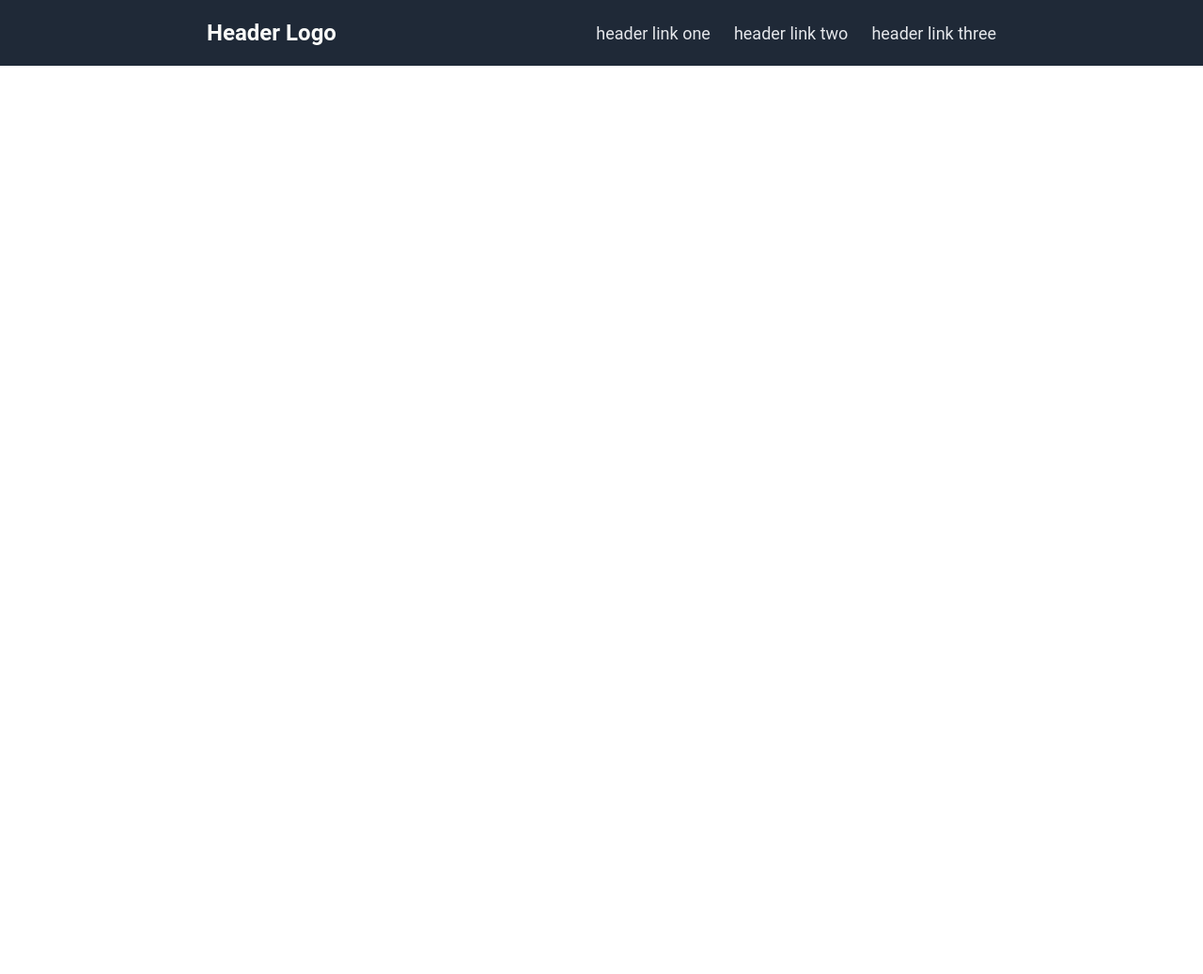
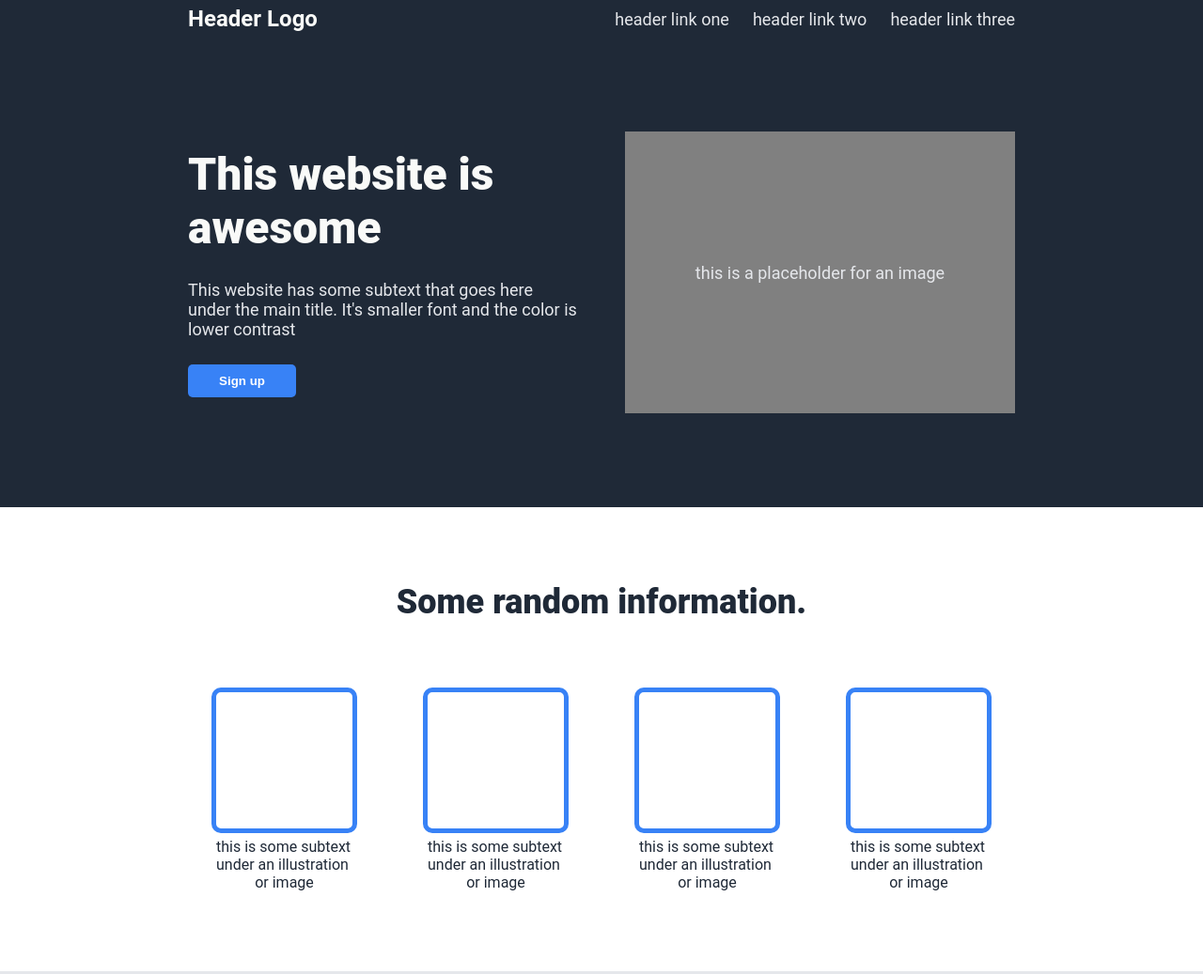
Before and after one commit to verbrannt-bob/odin-landing-page, a plain HTML site: page index.html in a window 1280 px wide. Shown: the top 1037 px of the page at 94% size. Before the commit the page ends 800 px from the top, so only its background shows below. Drawn offline with Linux system fonts and the light colour scheme.

Commit message:
Create the main, random and quote subsections html + css

```diff
--- a/index.html
+++ b/index.html
@@ -7,17 +7,59 @@
     <link rel="stylesheet" href="styles.css">
 </head>
 <body>
-    <div class="header">
+    <div class="header width">
         <div class="h_logo">Header Logo</div>
         <ul>
-            <li class="h_link"><a href="#" class="h_link">header link one</a></li>
-            <li class="h_link"><a href="#" class="h_link">header link two</a></li>
-            <li class="h_link"><a href="#" class="h_link">header link three</a></li>
+            <li class=><a href="#" class="text h_link">header link one</a></li>
+            <li class=><a href="#" class="text h_link">header link two</a></li>
+            <li class=><a href="#" class="text h_link">header link three</a></li>
         </ul>
     </div>
 
     <div class="content">
+        <div id="main" class="container_r width">
+            <div class="container_c" id="main_left">
+                <h1 id="main_title">This website is awesome</h1>
+                <p class="text">This website has some subtext that goes here under the main title. It's smaller font and the color is lower contrast</p>
+                <button class="press">Sign up</button>
+            </div>
+            <div class="container_r" id="main_right">
+                <div class="text" id="image_placeholder">this is a placeholder for an image</div>
+            </div>
+        </div>
 
+
+        <div class="random">
+            <h2 id="r_title">Some random information.</h2>
+            <div class="container_r" id="r_img_container">
+                <div class="container_c random_unit">
+                    <div class="r_img"></div>
+                    <p class="r_text">this is some subtext under an illustration or image</p>
+                </div>
+                <div class="container_c random_unit">
+                    <div class="r_img"></div>
+                    <p class="r_text">this is some subtext under an illustration or image</p></div>
+                <div class="container_c random_unit">
+                    <div class="r_img"></div>
+                    <p class="r_text">this is some subtext under an illustration or image</p>
+                </div>
+                <div class="container_c random_unit">
+                    <div class="r_img"></div>
+                    <p class="r_text">this is some subtext under an illustration or image</p>
+                </div>
+            </div>
+        </div>
+
+
+        <div id="quote" class="container_c">
+            <div class="container_c" id="q_textbox">
+                <p id="quote_text">This is an inspiring quote, or a testimonila from a customer. Maybe it's just filling up space, or maybe people will actually read it. Who knows? All I know is that it looks nice.</p>
+                <p id="quote_credit">-Thor, God of Thunder</p>
+            </div>
+        </div>
+
+        <div class="ads">
+        </div>
     </div>
 
     <div class="footer">
--- a/styles.css
+++ b/styles.css
@@ -1,6 +1,7 @@
 * {
     margin: 0;
     padding: 0;
+    box-sizing: border-box;
 }
 
 body {
@@ -9,10 +10,24 @@ body {
     font-family: "Roboto", sans-serif;
 }
 
+.container_r{
+    display: flex;
+}
+
+.container_c{
+    display: flex;
+    flex-direction: column;
+}
+
+.width {
+    padding: 0 200px;
+    /* max-width: 1200px; */
+}
+
 .header {
     display: flex;
     background-color: #1f2937;
-    padding: 20px;
+    padding: 20px 200px;
     height: 30px;
     flex: 0 0 auto;
     justify-content: space-between;
@@ -23,18 +38,128 @@ body {
     font-size: 24px;
     font-weight: bold;
     color: #f9faf8;
-    margin-left: 200px;
 }
 
 ul{
     display: flex;
     gap: 25px;
     list-style: none;
-    margin-right: 200px;
 }
 
 .h_link{
+    text-decoration: none;
+}
+
+.text {
     font-size: 18px;
     color: #e5e7eb;
-    text-decoration: none;
 }
+
+.content {
+    display: flex;
+    flex-direction: column;
+}
+
+#main {
+    flex: auto;
+    background-color: #1f2937;
+    gap: 50px;
+    padding: 100px 200px;
+}
+
+#main_left {
+    flex: 1 1;
+    gap: 10px;
+    justify-content: space-evenly;
+}
+
+#main_title {
+    font-size: 48px;
+    font-weight: 900;
+    color: #f9faf8;
+}
+
+.press {
+    font-weight: bold;
+    background-color: #3882f6;
+    color: white;
+    width: 115px;
+    height: 50px;
+    padding: 10px;
+    flex: 0;
+    border: 0;
+    border-radius: 5px;
+}
+
+#main_right {
+    min-height: 300px;
+    flex: 1 1;
+    justify-content: center;
+    align-items: center;
+    background-color: grey;
+}
+
+#image_placeholder {
+    background-color: grey;
+}
+
+.random {
+    display: flex;
+    flex-direction: column;
+    justify-content: center;
+    gap: 70px;
+    padding: 80px;
+}
+
+#r_title {
+    font-size: 36px;
+    font-weight: 900;
+    color: #1f2937;
+    margin: auto;
+}
+
+#r_img_container {
+    gap: 70px;
+    justify-content: center;
+}
+
+.random_unit {
+    width: 155px;
+}
+
+.r_img {
+    width: 155px;
+    height: 155px;
+    border: 5px solid #3882f6;
+    border-radius: 10px;
+}
+
+.r_text {
+    text-align-last: center;
+    color: #1f2937;
+    padding: 5px;
+
+}
+
+#quote {
+    background-color: #e5e7eb;
+}
+
+#q_textbox {
+    padding: 200px 450px;
+    gap: 5px;
+}
+
+#quote_text {
+    font-size: 36px;
+    font-weight: 100;
+    font-style: italic;
+    color: #1f2937;
+}
+
+#quote_credit {
+    font-size: 20px;
+    font-weight: 900;
+    text-align: right;
+    margin-right: 50px;
+}
```
